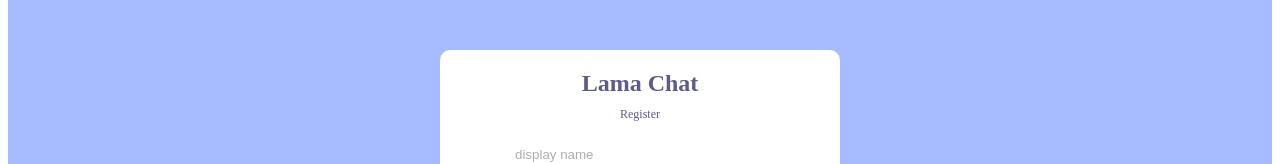
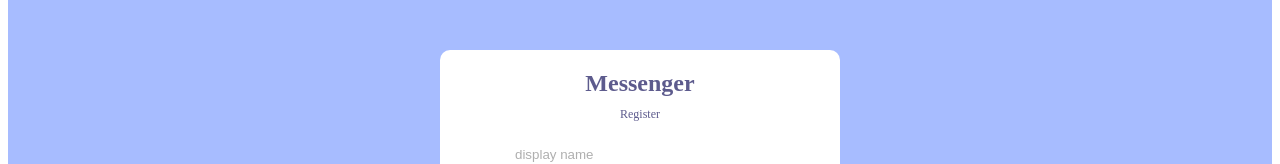
Before and after one commit to roLLlyTHuK/pet-chat, a React (Create React App) app: page /register in a window 1280 px wide. Shown: the part 151-315 px from the top of the page. Built offline with nearby package versions, Linux system fonts and the light colour scheme; no server answers.

Commit message:
Update Register.jsx

```diff
--- a/src/pages/Register.jsx
+++ b/src/pages/Register.jsx
@@ -62,7 +62,7 @@ const Register = () => {
   return (
     <div className="formContainer">
       <div className="formWrapper">
-        <span className="logo">Lama Chat</span>
+        <span className="logo">Messenger</span>
         <span className="title">Register</span>
         <form onSubmit={handleSubmit}>
           <input required type="text" placeholder="display name" />
```
